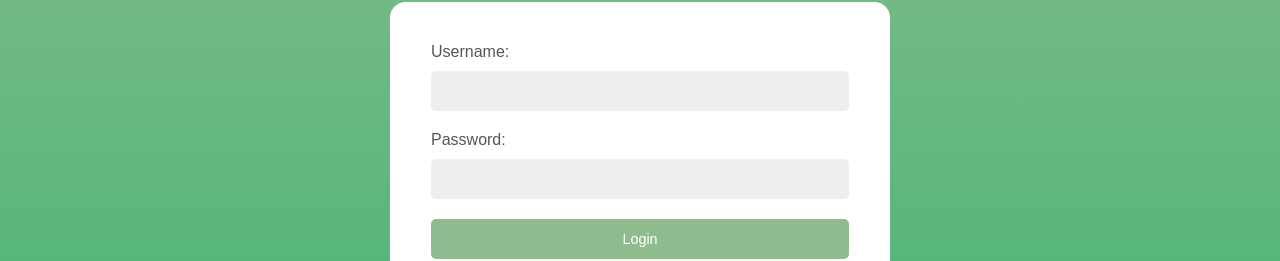
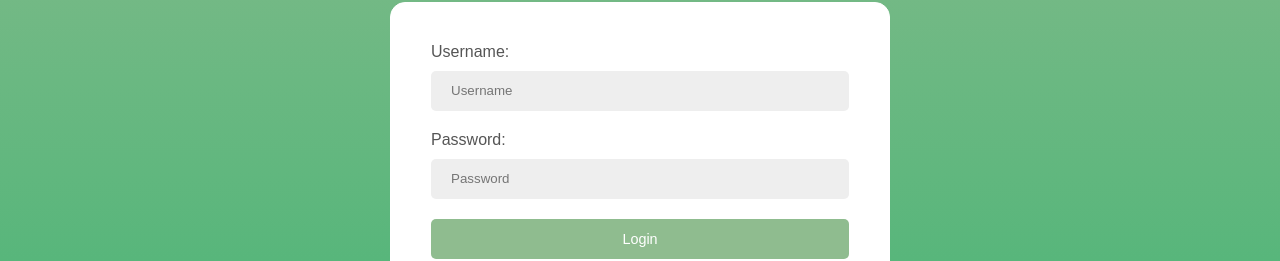
Before and after one commit to dconley1212/unit4buildweekproject, a React (Create React App) app in the folder client/: page / in a window 1280 px wide. Shown: the part 273-534 px from the top of the page. Built offline with nearby package versions, Linux system fonts and the light colour scheme.

Commit message:
studied and layed out the next steps for what I will do next to validate forms on the front end and display the correct error message when something is filled out wrong

```diff
--- a/client/src/Components/App.js
+++ b/client/src/Components/App.js
@@ -8,8 +8,7 @@ import AddPlant from "./AddPlant";
 import EditPlant from "./EditPlant";
 import PrivateRoute from "./PrivateRoute";
 
-//lets create state errors next for login and for fields like add plant or edit plant
-// and create a logout component
+//lets create state errors next for login, register, add plant, or edit plant
 
 const GlobalStyle = createGlobalStyle`
 html {
--- a/client/src/Components/Login.js
+++ b/client/src/Components/Login.js
@@ -68,9 +68,7 @@ const Login = () => {
   }
 
   function handleLoginSubmit(e) {
-    console.log("login form function triggered");
     e.preventDefault();
-
     axios
       .post("http://localhost:9000/api/users/auth/login", form)
       .then((resp) => {
@@ -89,6 +87,7 @@ const Login = () => {
             <StyledInput
               type="text"
               name="username"
+              placeholder="Username"
               value={form.username}
               onChange={handleChange}
             ></StyledInput>
@@ -98,6 +97,7 @@ const Login = () => {
             <StyledInput
               type="password"
               name="password"
+              placeholder="Password"
               value={form.password}
               onChange={handleChange}
             ></StyledInput>
```
